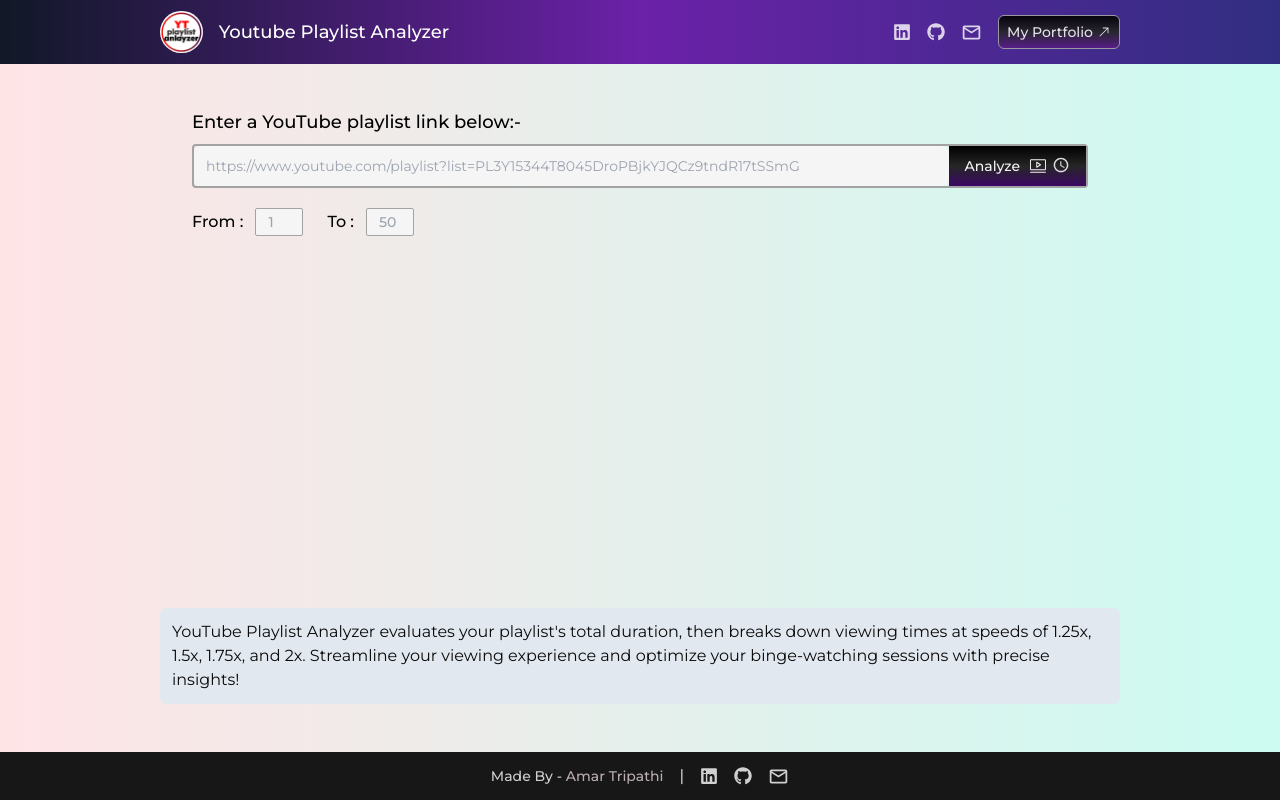
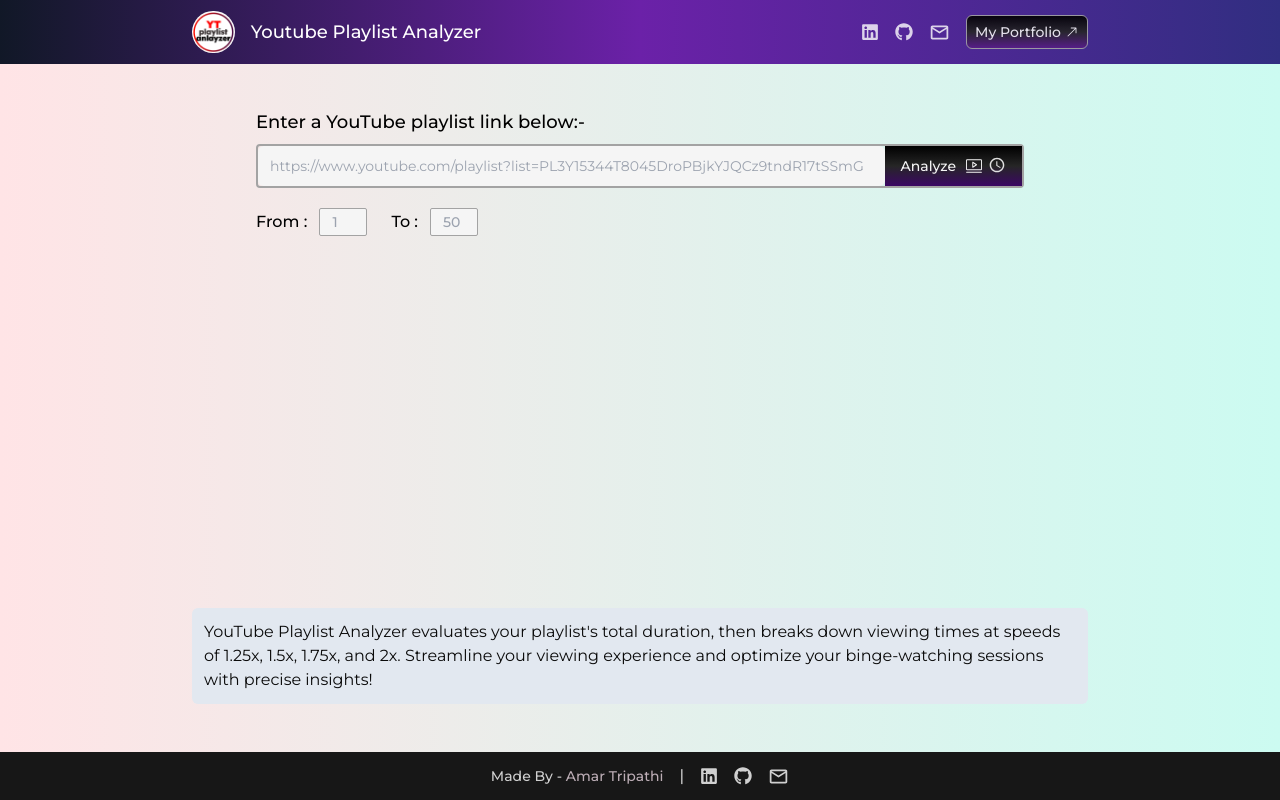
Before and after one commit to amartripathi0/youtube-playlist-analyzer, a React (Vite) app: page / in a window 1280 px wide. Built offline with nearby package versions, Linux system fonts and the light colour scheme; no server answers.

Commit message:
fix: adjust overall left margin

```diff
--- a/src/components/HomePage.jsx
+++ b/src/components/HomePage.jsx
@@ -140,7 +140,7 @@
     // console.log(endVideoNumber);
   }
   return (
-    <div className="mt-24 text-black mx-48 font-medium max-sm:px-5 flex flex-col gap-5">
+    <div className="mt-24 text-black mx-64 font-medium max-sm:px-5 flex flex-col gap-5">
 
     <div className="flex flex-col gap-2">
 
--- a/src/components/NavBar.jsx
+++ b/src/components/NavBar.jsx
@@ -9,7 +9,7 @@
     <nav
       className="fixed top-0 left-0 backdrop:blur-md w-screen h-16
     bg-gradient-to-r from-gray-900 via-purple-800 to-indigo-900
-    flex items-center justify-between text-lg max-md:text-lg max-sm:text-base px-40 max-sm:px-5 font-medium max-sm:gap-10 text-white"
+    flex items-center justify-between text-lg max-md:text-lg max-sm:text-base px-48 max-sm:px-5 font-medium max-sm:gap-10 text-white"
     >
       <a href="/" k className="flex items-center justify-center gap-4 h-4/5 ">
         {/* <FaYoutube size={20} color="#FF0000" /> */}
--- a/src/components/about.jsx
+++ b/src/components/about.jsx
@@ -1,6 +1,6 @@
 function About() {
   return (
-    <p className="absolute bottom-24 p-3 mx-40  rounded-md  max-sm:mt-6  bg-slate-200 font-normal max-sm:text-base text-neutral-950">
+    <p className="absolute bottom-24 p-3 mx-48  rounded-md  max-sm:mt-6  bg-slate-200 font-normal max-sm:text-base text-neutral-950">
       YouTube Playlist Analyzer evaluates your playlist&apos;s total duration,
       then breaks down viewing times at speeds of 1.25x, 1.5x, 1.75x, and 2x.
       Streamline your viewing experience and optimize your binge-watching
--- a/src/components/playback-speed-watchtime.tsx
+++ b/src/components/playback-speed-watchtime.tsx
@@ -8,7 +8,7 @@
   vidPlaybackTimeInDiffSpeed: any;
 }) {
   return (
-    <div className="flex py-1.5 px-3 sm:w-1/4 font-medium hover:font-semibold hover:bg-slate-300 transition-all rounded bg-slate-200 w-full justify-between hover:scale-105 duration-200">
+    <div className="flex py-1.5 px-3 sm:w-1/3 font-medium hover:font-semibold hover:bg-slate-300 transition-all rounded bg-slate-200 w-full justify-between hover:scale-105 duration-200">
       <h3>At {speed}x :</h3>
       <span>
         {vidPlaybackTimeInDiffSpeed[speed]?.hr} hrs,{" "}
```
